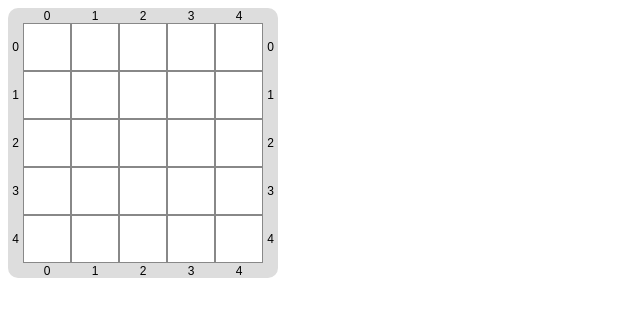
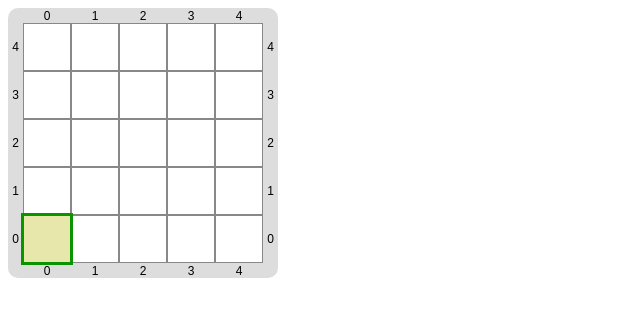
Before and after one commit to gobstones/gobstones-board-react, a React (Create React App) app: page / in a window 1280 px wide. Shown: the top 316 px of the page, without its empty margins (0-640 px from the left). Built offline with nearby package versions, Linux system fonts and the light colour scheme.

Commit message:
Tablero con cabezal funcionando

```diff
--- a/src/App.tsx
+++ b/src/App.tsx
@@ -8,7 +8,7 @@ import {Board} from "./components/Board";
 
 const App: React.FC = () => {
     return (
-            <Board/>
+            <Board columnsQuantity={5} rowsQuantity={5} header={{x : 0,y :0}} />
     );
 };
 
--- a/src/components/Board.tsx
+++ b/src/components/Board.tsx
@@ -4,8 +4,18 @@ import Cell from "./Cell";
 type BoardState = {
     columnsQuantity: number;
     rowsQuantity : number;
+    header : Header;
 }
-type BoardProps = {}
+
+type Header = {
+    x : number,
+    y : number,
+}
+type BoardProps = {
+    columnsQuantity : number,
+    rowsQuantity : number,
+    header : Header,
+}
 
 type BorderProps = {
     index :number;
@@ -40,8 +50,9 @@ export class Board extends React.Component<BoardProps, BoardState> {
     constructor(props: any) {
         super(props);
         this.state = {
-            columnsQuantity: 5,
-            rowsQuantity : 5,
+            columnsQuantity: props.columnsQuantity,
+            rowsQuantity : props.rowsQuantity,
+            header : props.header || {x : 0, y :0}
         }
     }
 
@@ -73,19 +84,23 @@ export class Board extends React.Component<BoardProps, BoardState> {
 
     private mapRaws(){
         // @ts-ignore
-        return [...Array(this.state.rowsQuantity).keys()].map(index =>
-        <tbody key={index}>
+        return [...Array(this.state.rowsQuantity).keys()].reverse().map(coordY =>
+        <tbody key={coordY}>
           <tr>
-            <LeftBorder index={index} />
-            {this.mapColumnsContent()}
-            <RightBorder index={index} />
+            <LeftBorder index={coordY} />
+            {this.mapColumnsContent(coordY)}
+            <RightBorder index={coordY} />
           </tr>
         </tbody>);
     }
 
-    private mapColumnsContent(){
+    private mapColumnsContent(coordY :number){
         //@ts-ignore
-        return [...Array(this.state.columnsQuantity).keys()].map(index =>
-        <td key={index}> <Cell /> </td>);
+        return [...Array(this.state.columnsQuantity).keys()].map(coordX =>
+        <td key={coordX}> <Cell isHeader={this.isHeader(coordX,coordY)}/> </td>);
+    }
+
+    isHeader(x:number, y:number){
+        return x===this.state.header.x && y===this.state.header.y
     }
 }
--- a/src/components/Cell.tsx
+++ b/src/components/Cell.tsx
@@ -5,14 +5,16 @@ type CellState ={
     isHeader : boolean;
 }
 
-type CellProps ={}
+type CellProps ={
+    isHeader : boolean
+}
 
 export default class Cell extends React.Component<CellProps, CellState> {
 
     constructor(props: any) {
         super(props);
         this.state = {
-            isHeader : false,
+            isHeader : props.isHeader,
         }
     }
 
--- a/src/style/cell.css
+++ b/src/style/cell.css
@@ -14,8 +14,9 @@
 .gbs_gh {
   /* position of the header in the board */
   background: rgba(221, 221, 136, 0.7);
-  outline: 3px solid #cc0000;
-  outline-style: var(--outline-style);
+  outline-color : #0A9500 ;
+  outline-width :3px;
+  outline-style: solid ;
 }
 
 div.gbs_gc {
```
